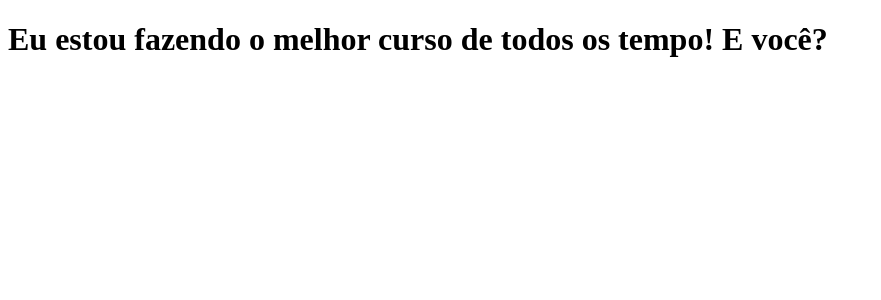
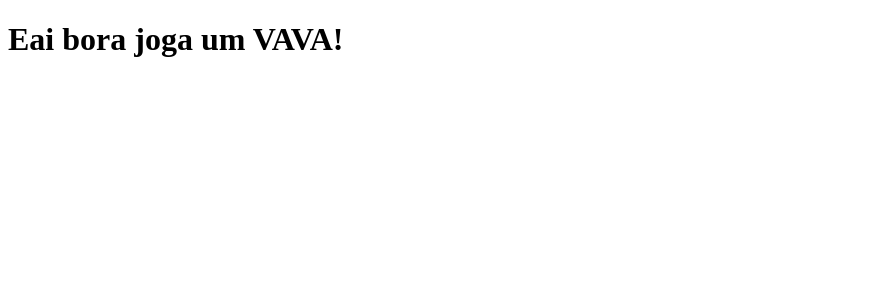
Before and after one commit to ujota/clone-tabnews, a Next.js app: page / in a window 1280 px wide. Shown: the top 300 px of the page, without its empty margins (0-881 px from the left). Built offline with nearby package versions, Linux system fonts and the light colour scheme.

Commit message:
mudando a menssagem

```diff
--- a/pages/index.js
+++ b/pages/index.js
@@ -1,5 +1,5 @@
 function Home() {
-    return <h1>Eu estou fazendo o melhor curso de todos os tempo! E você?</h1>
+    return <h1>Eai bora joga um VAVA!</h1>
 }
 
 export default Home;
```
